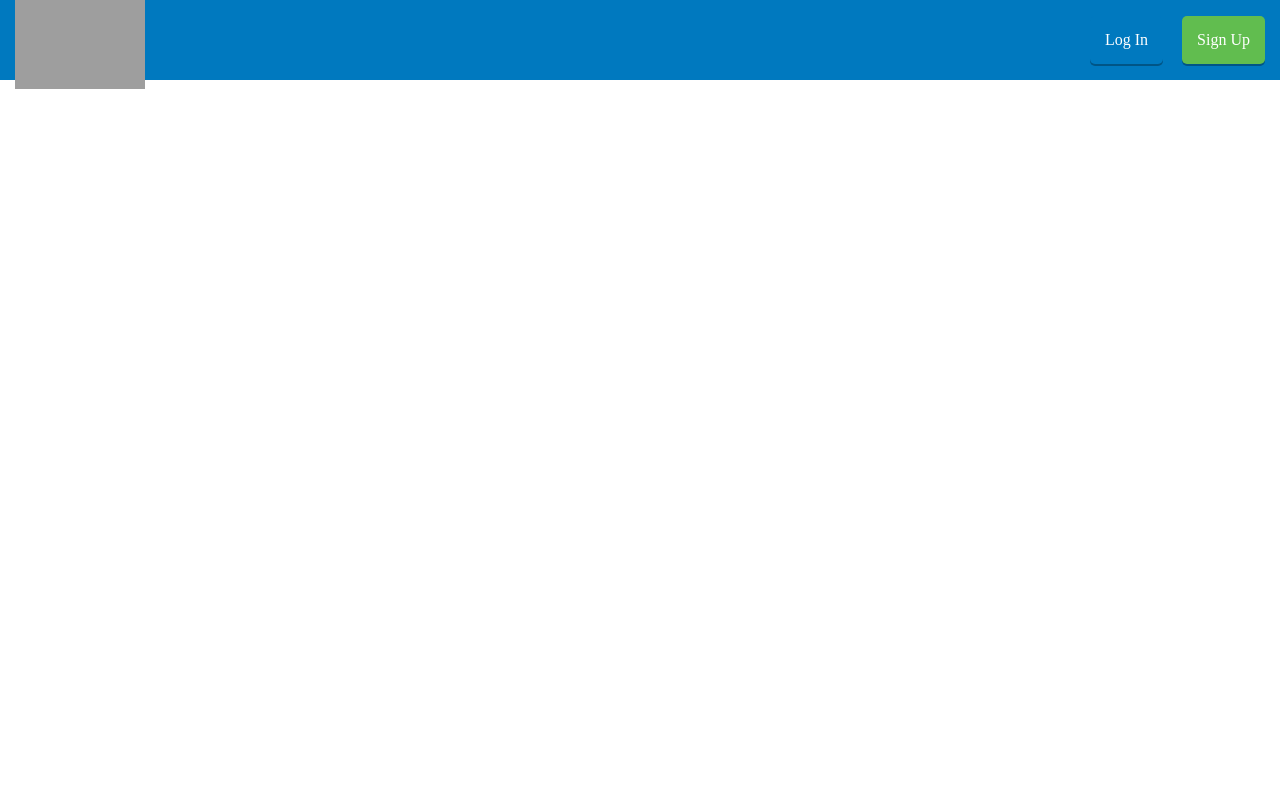
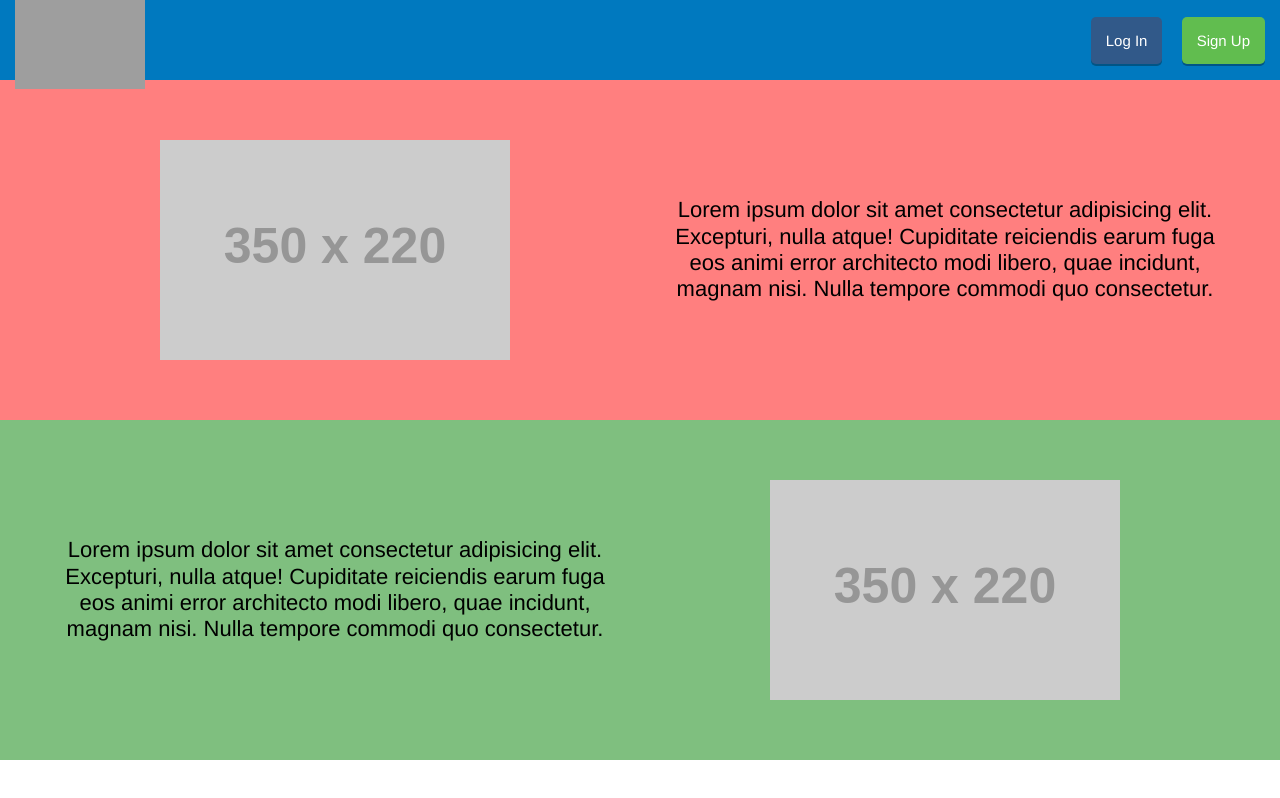
Before and after one commit to fex09/web-br, a plain HTML site: page index.html in a window 1280 px wide. Drawn offline with Linux system fonts and the light colour scheme; grey boxes are pictures that could not be loaded; placeholder pictures from the web are drawn by us.

```diff
--- a/index.html
+++ b/index.html
@@ -8,12 +8,40 @@
         <link rel="stylesheet" href="style/main.css">
     </head>
     <body>
+        <!-- App header -->
         <header class="app-header">
             <img src="https://d2k1ftgv7pobq7.cloudfront.net/meta/p/res/images/trello-header-logos/af7af6ed478d3460709d715d9b3f74a4/trello-logo-white.svg" alt="Trello">
             <div class="button-wrapper">
-                <button class="app-button log-in">Log In</button>
-                <button class="app-button sign-up">Sign Up</button>
+                <button class="button button--blue">Log In</button>
+                <button class="button button--green">Sign Up</button>
             </div>
         </header>
+        <!-- App header end -->
+
+        <main>
+            <div class="home-block home-block--red home-block--reverse">
+                <div class="home-block__col">
+                    <p class="home-block__description">
+                        Lorem ipsum dolor sit amet consectetur adipisicing elit. Excepturi, nulla atque! Cupiditate reiciendis earum fuga eos animi error architecto modi libero, quae incidunt, magnam nisi. Nulla tempore commodi quo consectetur.
+                    </p>
+                </div>
+                <div class="home-block__col">
+                    <img class="home-block__image" src="http://via.placeholder.com/350x220" alt="block">
+                </div>
+            </div>
+
+            <div class="home-block home-block--green">
+                <div class="home-block__col">
+                    <p class="home-block__description">
+                        Lorem ipsum dolor sit amet consectetur adipisicing elit. Excepturi, nulla atque! Cupiditate reiciendis earum fuga eos animi error architecto modi libero, quae incidunt, magnam nisi. Nulla tempore commodi quo consectetur.
+                    </p>
+                </div>
+                <div class="home-block__col">
+                    <img class="home-block__image" src="http://via.placeholder.com/350x220" alt="block">
+                </div>
+            </div>
+
+        </main>
+
     </body>
 </html>
--- a/style/main.css
+++ b/style/main.css
@@ -1,25 +1,3 @@
-* {
-  box-sizing: border-box; }
-
-body {
-  font-family: "Helvetica Neue", Arial, sans-serif;
-  -webkit-font-smoothing: antialiased;
-  -moz-osx-font-smoothing: grayscale;
-  font-size: 15px;
-  padding-top: 80px; }
-
-button {
-  background: none;
-  border: 0;
-  color: inherit;
-  font: inherit;
-  line-height: normal;
-  overflow: visible;
-  padding: 0;
-  user-select: none;
-  outline: none;
-  cursor: pointer; }
-
 /* Eric Meyer's CSS Reset
    http://meyerweb.com/eric/tools/css/reset/
    v2.0 | 20110126
@@ -68,6 +46,40 @@
   border-collapse: collapse;
   border-spacing: 0; }
 
+* {
+  box-sizing: border-box; }
+
+body {
+  font-family: "Helvetica Neue", Arial, sans-serif;
+  -webkit-font-smoothing: antialiased;
+  -moz-osx-font-smoothing: grayscale;
+  font-size: 15px;
+  padding-top: 80px; }
+
+.button {
+  background: none;
+  border: 0;
+  color: inherit;
+  font: inherit;
+  line-height: normal;
+  overflow: visible;
+  padding: 0;
+  user-select: none;
+  outline: none;
+  cursor: pointer;
+  padding: 15px;
+  color: #fff;
+  border-radius: 5px;
+  box-shadow: 0 2px 0 rgba(0, 0, 0, 0.3); }
+  .button--green {
+    background-color: #61bd4f; }
+    .button--green:hover {
+      background-color: #5aac44; }
+  .button--blue {
+    background-color: #315989; }
+    .button--blue:hover {
+      background-color: #265773; }
+
 .app-header {
   justify-content: space-between;
   align-items: center;
@@ -75,23 +87,35 @@
   width: 100%;
   height: 80px;
   position: fixed;
+  top: 0;
   padding: 0 15px;
   background-color: #0079bf; }
   .app-header img {
     width: 130px; }
   .app-header button:first-child {
     margin-right: 15px; }
-  .app-header button:hover {
-    text-decoration: underline; }
-  .app-header .log-in {
-    padding: 15px;
-    color: #fff;
-    border-radius: 5px;
-    box-shadow: 0 2px 0 rgba(0, 0, 0, 0.3);
-    background-color: #0079bf; }
-  .app-header .sign-up {
-    padding: 15px;
-    color: #fff;
-    border-radius: 5px;
-    box-shadow: 0 2px 0 rgba(0, 0, 0, 0.3);
-    background-color: #61bd4f; }
+
+.home-block {
+  justify-content: center;
+  align-items: center;
+  display: flex;
+  padding: 60px 30px; }
+  .home-block--reverse {
+    flex-direction: row-reverse; }
+  .home-block__col {
+    padding: 0 15px;
+    width: 50%; }
+    .home-block__col--green-text {
+      color: green; }
+  .home-block__description {
+    text-align: center;
+    line-height: 1.2;
+    font-size: 22px; }
+  .home-block__image {
+    display: block;
+    height: auto;
+    margin: 0 auto; }
+  .home-block--red {
+    background-color: rgba(255, 0, 0, 0.5); }
+  .home-block--green {
+    background-color: rgba(0, 128, 0, 0.5); }
```
